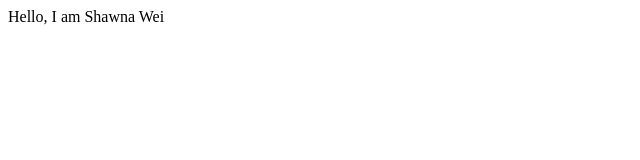
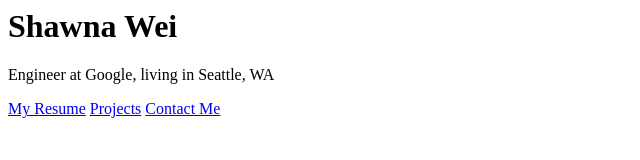
Before and after one commit to shawnawei/shawnawei.github.io, a plain HTML site: page index.html in a window 1280 px wide. Shown: the whole page, without its empty margins (0-640 px from the left). Drawn offline with Linux system fonts and the light colour scheme.

Commit message:
Update index.html

```diff
--- a/index.html
+++ b/index.html
@@ -1 +1,25 @@
-<h>Hello, I am Shawna Wei</h>
+<html lang="en">
+<head>
+    <meta charset="UTF-8">
+    <meta name="viewport" content="width=device-width, initial-scale=1.0">
+    <title>Hello, I am Shawna</title>
+    <link rel="stylesheet" href="styles.css">
+</head>
+<body>
+
+    <main class="content-hub">
+
+        <h1>Shawna Wei</h1>
+
+        <p class="tagline">Engineer at Google, living in Seattle, WA</p>
+
+        <nav class="links">
+            <a href="#" class="link-item">My Resume</a>
+            <a href="#" class="link-item">Projects</a>
+            <a href="#" class="link-item">Contact Me</a>
+        </nav>
+
+    </main>
+
+</body>
+</html>
```
